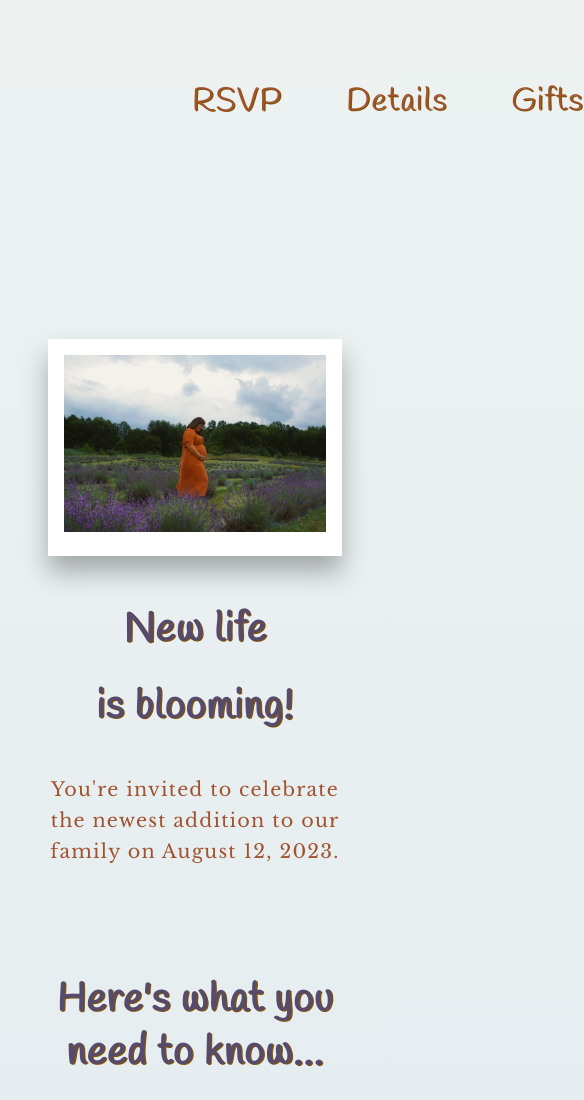
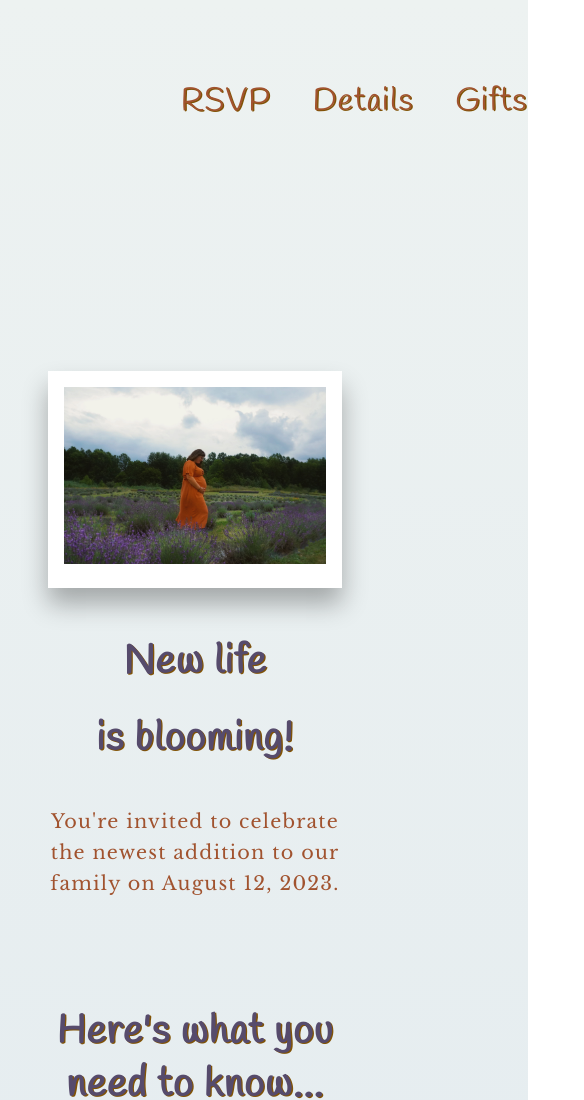
Before and after one commit to KenisaRenee/Baby-Shower-Invite, a plain HTML site: page index.html in a window 390 px wide. Shown: the top 1100 px of the page, 584 px wide, since content can reach past the window. Drawn offline with nearby package versions, Linux system fonts and the light colour scheme.

Commit message:
styles.css

```diff
--- a/styles.css
+++ b/styles.css
@@ -206,7 +206,7 @@ p {
         font-size: 2rem;
         display: flex;
         justify-content: space-around;
-        margin: 0 2rem -2rem 2rem;
+        margin: 0 1.3rem;
     }
 
     nav a {
```
